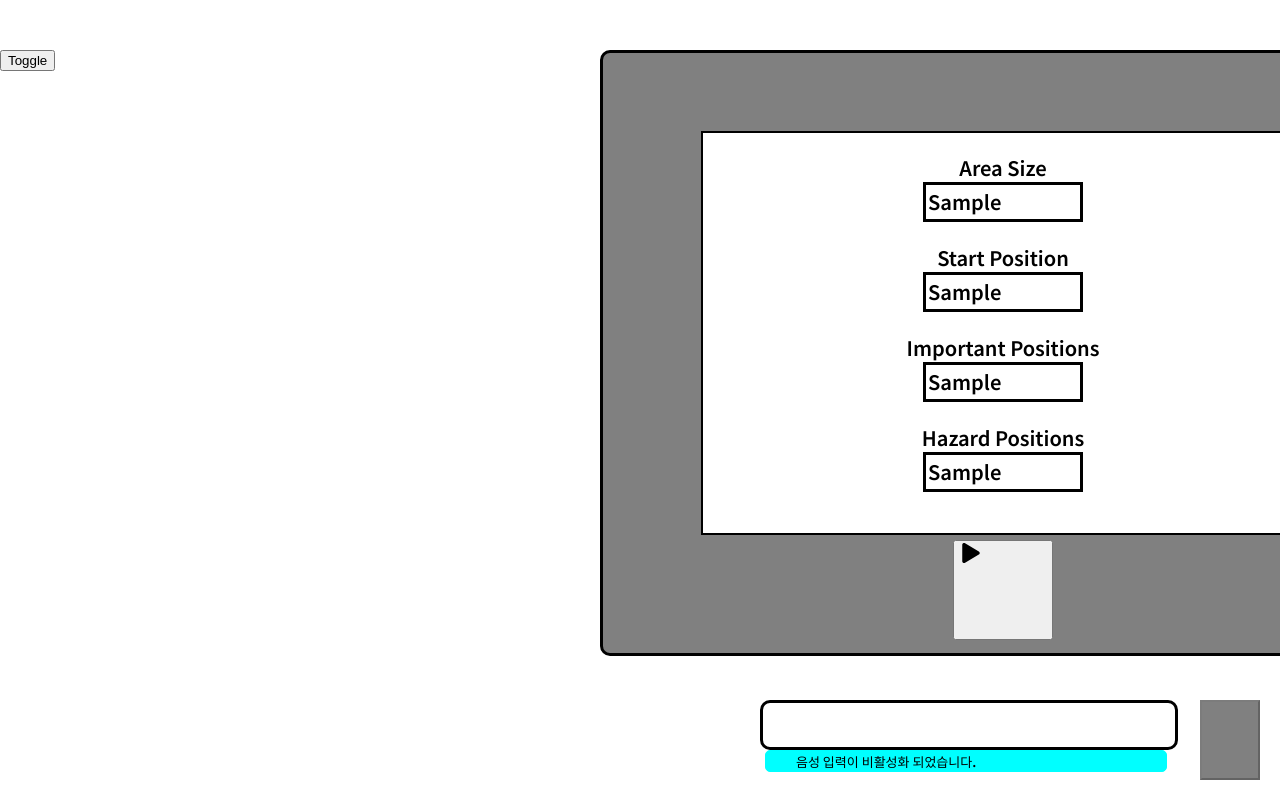
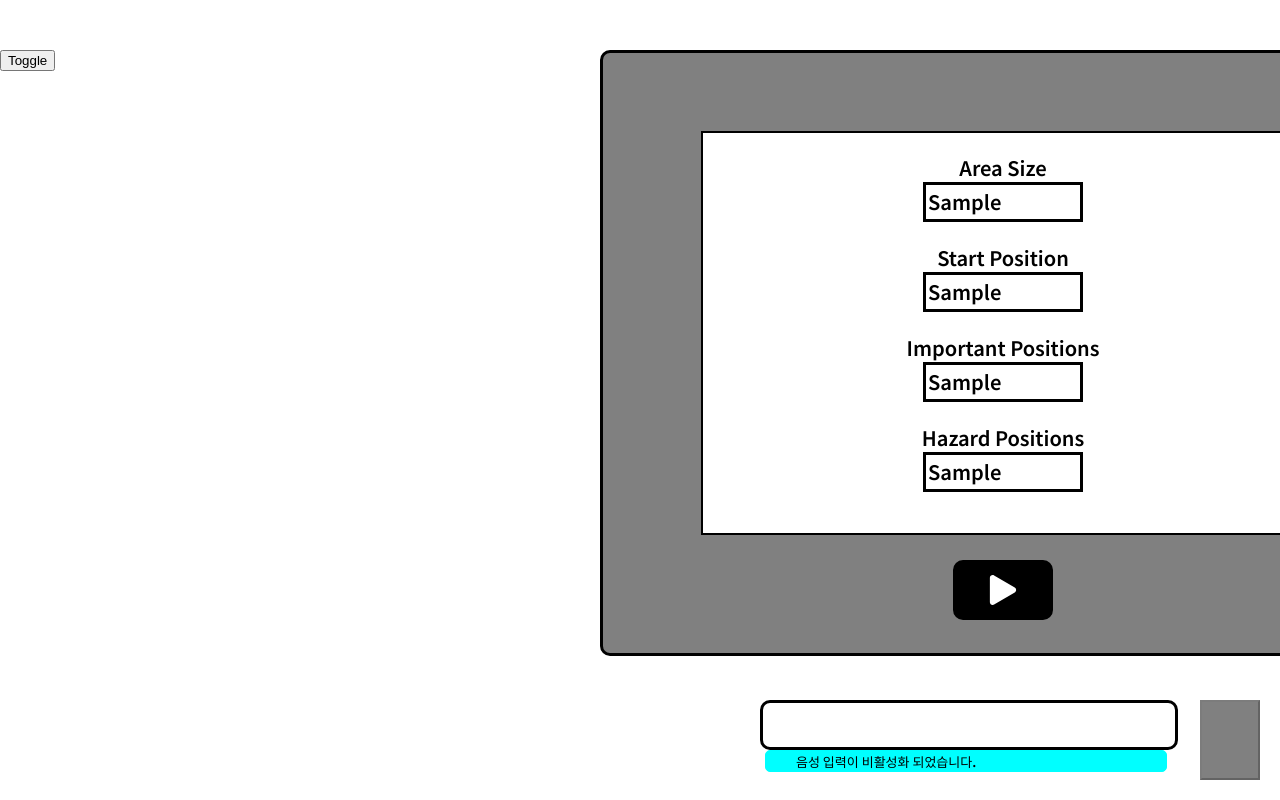
Before and after one commit to hdm0922/2023-SoftwareEngineering, a React (Create React App) app in the folder frontend/frontend-app/: page / in a window 1280 px wide. Both pictures are taken after typing "Sample", "Sample", "Sample", "Sample" into the empty fields and a click on the button "Generate". Shown: the top 800 px of the page. Built offline with nearby package versions, Linux system fonts and the light colour scheme; some icons are missing.

Commit message:
design: Change resume design

```diff
--- a/frontend/frontend-app/src/MainPanelComponents/BottomPanelComponents/ResumeButton.css
+++ b/frontend/frontend-app/src/MainPanelComponents/BottomPanelComponents/ResumeButton.css
@@ -2,15 +2,22 @@
 .ResumeButton {
 
     display: flex;
+    justify-content: center;
+    align-items: center;
 
     width: 100px;
-    height: 100px;
+    height: 60px;
 
+    background-color: black;
+
+    border: 3px solid black;
+    border-radius: 10px;
 }
 
 
 .playIcon {
 
-    font-size: 20px;
+    font-size: 30px;
 
+    color: white;
 }
```
